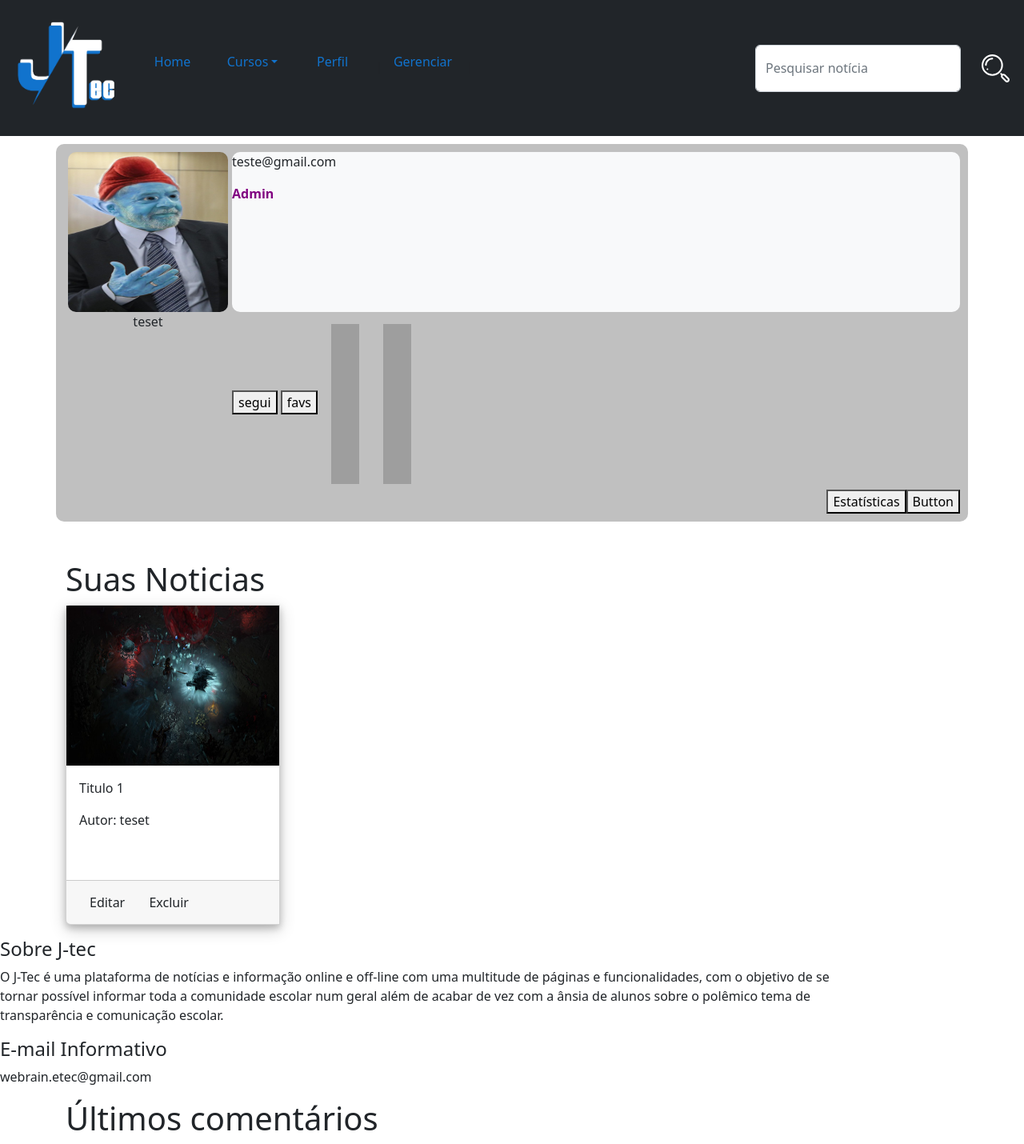
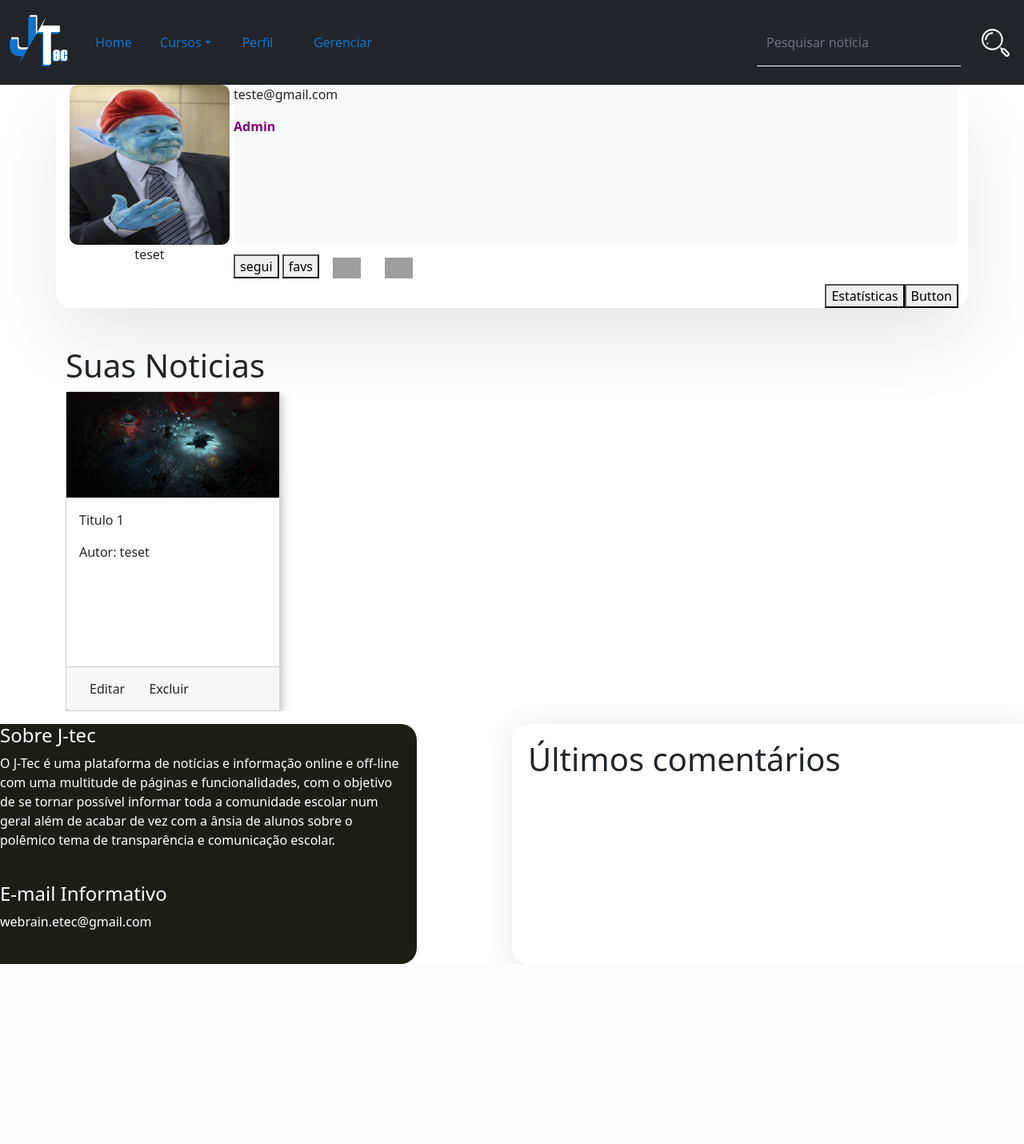
Before and after one commit to SystemRhino/jtec-yes-css, a PHP site: page /perfil.php in a window 1280 px wide. Shown: the whole page at 80% size. After the commit the page ends 1205 px from the top, so only its background shows below. Run offline with PHP 8.4, Linux system fonts and the light colour scheme; a user stored in the database is signed in; data comes from the database, SQL or seed files in the repository; data that the repository does not hold is empty; grey boxes are pictures that could not be loaded.

Commit message:
Add files via upload

```diff
--- a/css/style.css
+++ b/css/style.css
@@ -1,18 +1,15 @@
 /* CSS NAV */
 @media only screen and (max-height:10rem){
-	nav{
-		height: 8rem;
-	}
+    nav{
+        height: 8rem;
+    }
 }
 #logo{
-	height: 100px;
+	height: 90px;
 	width: auto;
-	margin: 2px;
 }
 .btn-5 {
-  width: 100px;
-  height: 40px;
-  padding: 0;
+  width: 90px;
   border: none;
   color: #1173cd;
   background: transparent;
@@ -27,17 +24,30 @@
 }
 .input-search{
 	min-width: 100px;
+	border: none;
+	border-bottom: 1px solid white;
+	border-radius: 0;
+	background: transparent;
+	color: white;
 }
-.btn-search{
-	max-width: 50px;
+.input-search:focus{
+	box-shadow: 0 0 0 0;
+	outline: 0;
+	background: transparent;
+	color: white;
 }
 
 
 /* CSS INDEX */
+.banner{
+	width: 100%;
+	height: 400px;
+}
 .card-group{
     display: grid;
     grid-template-columns: repeat(auto-fill, minmax(250px, 1fr));
     gap: 15px;
+	overflow-y: hidden;
 }
 .card{
 	width: 350px;
@@ -45,17 +55,26 @@
     height: 400px;
     box-shadow: 0 4px 8px 0 rgba(0, 0, 0, 0.2), 0 6px 20px 0 rgba(0, 0, 0, 0.19);
 }
-.container-fluid{
-    max-width: 800px;
-    width: 100%;
-    height: auto;
+@media only screen and (max-width: 600px){
+.carrossel{
+	padding: 10px;
+	height: auto;
+	width: 500px;
+	justify-content: center;
 }
-img{
+}
+@media only screen and(max-width: 600px){
+	#img-carousel{
+		width: 100%;
+		height: 500px;
+	}
+}
+.img-card{
 	height: 200px;
 	min-height: 150px;
 }
 @media only screen and (max-width:800px){
-	img{
+	.img-card{
 		width: 100%;
 		height: 200px;
 		object-fit: cover;
@@ -63,11 +82,31 @@ img{
 }
 }
 
+.categ{
+	width: 100%;
+	overflow-x: scroll;
+	 overflow-y: hidden;
+	 white-space: nowrap;
+	}
+.categ::-webkit-scrollbar {
+  height: 5px;
+}
+
+.categ::-webkit-scrollbar-track {
+  background: transparent;
+}
+
+.categ::-webkit-scrollbar-thumb {
+  background: #1173cd;
+  border-radius: 10px;
+  border: none;
+}
+
 /* CSS VIEW DE NOTÍCIAS */
 #grid-noticia{
 	display: grid;
 	grid-template-columns: repeat(2, 1fr);
-	grid-template-columns: 800px 400px;
+	grid-template-columns: 800px 500px;
 	margin: 10px;
 }
 .header-noticia{
@@ -88,23 +127,79 @@ img{
 }
 #div-autor{
 	display: grid;
+	background: #dcd8d8;
 	grid-template-columns: repeat(2, 1fr);
 	border-radius: 10px;
-	height: 100px;
+	height: 110px;
 	padding: 10px;
 }
+.font-btn{
+	border: none;
+	font-size: 13px;
+}
+.div-card{
+	max-height: 500px;
+	height: auto;
+	width: 100%;
+	box-shadow: 4px 7px 38px 4px rgba(0,0,0,0.1);
+	overflow-x: scroll;
+	overflow-y: hidden;
+}
+.card-view{
+	width: 100%;
+    height: 400px;
+    box-shadow: 0 4px 8px 0 rgba(0, 0, 0, 0.2), 0 6px 20px 0 rgba(0, 0, 0, 0.19);
+}
+#img-categoria{
+	width: 100%;
+	height: 200px;
+	min-height: 150px;
+}
+#coment-div{
+	border: none;
+	display: grid;
+	grid-template-columns: repeat(2, 1fr);
+	grid-template-columns: 150px 75%;
+    font-size: 16px;
+	padding: 10px;
+box-shadow: inset 0px 4px 63px -15px rgba(0,0,0,0.1);	background: rgb(255, 255, 255);
+	border-radius: 20px;
+}
+.text-start{
+	word-wrap: break-word;
+	white-space: nowrap;
+}
+#autor{
+	width: 70px;
+	height: auto;
+	border-radius: 10px;
+	max-height: 90px;
+}
 #img-autor{
-	width: 150px;
+	width: 90px;
 	height: auto;
+	border-radius: 10px;
+}
+
+
+/* CSS CADASTRO/LOGIN */
+.form{
+	border-radius: 10px;
+}
+#form_cadastro{
+	display: grid;
+	grid-template-columns: repeat(2, 1fr);
+	gap: 10px;
+}
+#img-1{
+	width: 200px;
 }
 
 /* CSS PERFIL USER/ADM */
 #painel-perfil{
-	background: silver;
-	padding: 10px;
-	border-radius: 10px;
-	margin-top: 10px;
+	box-shadow: 3px 39px 93px -4px rgba(0,0,0,0.1);
 	display: grid;
+	border-radius: 20px;
 	grid-template-columns: repeat(2, 1fr);
 	grid-template-columns: 210px auto;
 }
@@ -118,7 +213,106 @@ img{
 	height: 200px;
 	border-radius: 10px;
 }
+#cadastro-noticia{
+	border-bottom-right-radius: 20px;
+	border-bottom-left-radius: 20px;
+}
+.text-center{
+	border-bottom-right-radius: 20px;
+	border-bottom-left-radius: 20px;
+}
 #edit-user{
 	display: grid;
 	grid-template-columns: repeat(2, 1fr);
 }
+#form_noticia{
+    display: grid;
+    grid-template-columns: repeat(2, 1fr);
+    gap: 10px;
+	border: none;
+}
+
+#ds{
+    height: 300px;
+}
+#enviar{
+	color: gray;
+    width: 100px;
+    border: none;
+    background: rgba(255, 255, 255, 0);
+    transition: 1s all ease-out;
+}
+#enviar:hover{
+	color: white;
+    background-color: #1173cd;
+}
+.img{
+    display: grid;
+    grid-template-columns: repeat(2, 1fr);
+}
+@media only screen and(max-width: 400px) {
+	#img-1{
+		display: flex;
+		width: 300px;
+		height: 300px;
+		min-height: 100px;
+
+	}
+}
+#img-2{
+    width: 200px;
+}
+/* FOOTER */
+footer{
+	display: grid;
+	grid-template-columns: repeat(2, 1fr);
+	height: 300px;
+
+}
+.etec{
+	background: #1d1d16;
+	color: white;
+	border-top-right-radius: 20px;
+	border-bottom-right-radius: 20px;
+}
+.coment{
+	padding: 20px;
+	max-height: 500px;
+	height: auto;
+	box-shadow: 4px 7px 38px 4px rgba(0,0,0,0.1);
+	background: rgb(255, 255, 255);
+	border-bottom-left-radius: 20px;
+	border-top-left-radius: 20px;
+	overflow-y: scroll;
+	overflow-x: hidden;
+	white-space: nowrap;
+}
+.coment::-webkit-scrollbar {
+	width: 5px;
+  }
+
+  .coment::-webkit-scrollbar-track {
+	background: transparent;
+  }
+
+  .coment::-webkit-scrollbar-thumb {
+	background: #1173cd;
+	border-radius: 10px;
+	border: none;
+  }
+#coment-div-footer{
+	box-shadow: 11px 10px 10px -4px rgba(0,0,0,0.1);
+	border-radius: 10px;
+	display: grid;
+	grid-template-columns: repeat(2, 1fr);
+	grid-template-columns: 150px 600px;
+    font-size: 14px;
+	padding: 10px;
+}
+.text-start-footer{
+	word-wrap: break-word;
+}
+#img-autor-footer{
+	width: 100px;
+	border-radius: 10px;
+}
```
